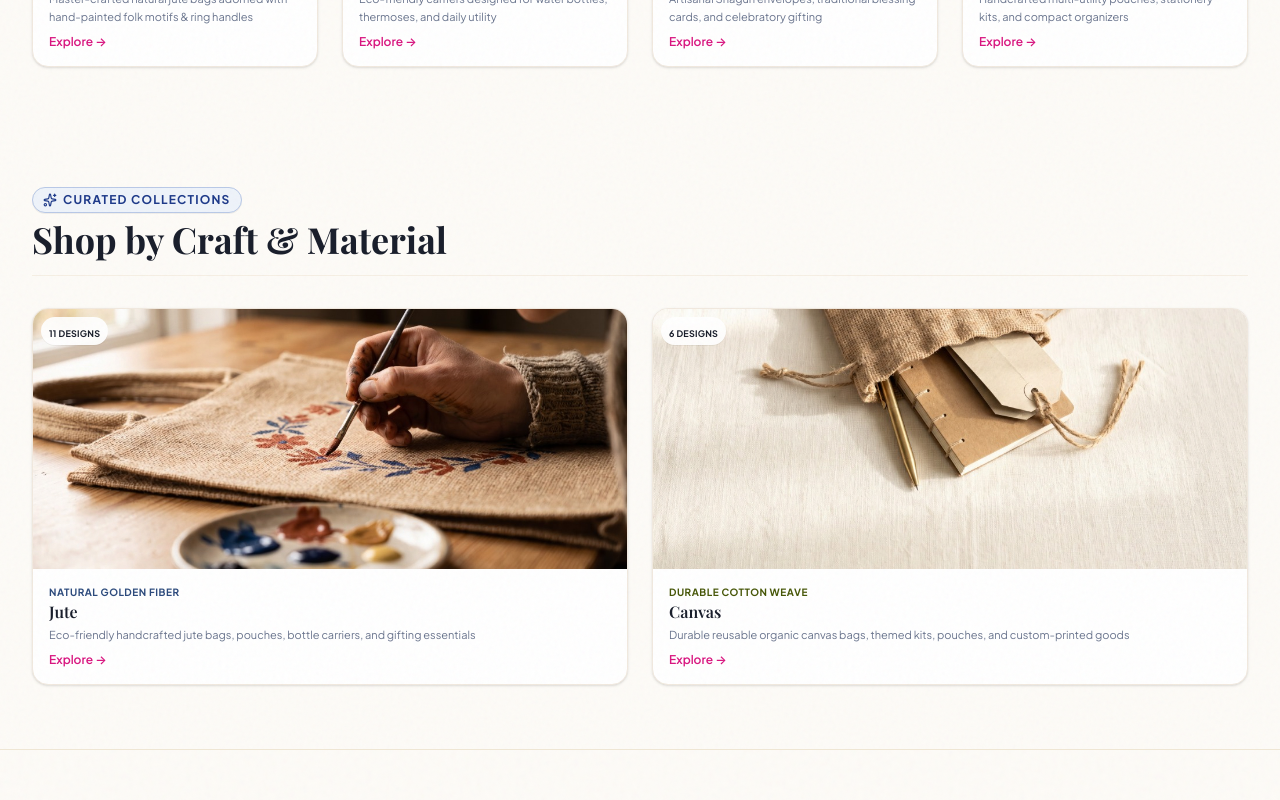
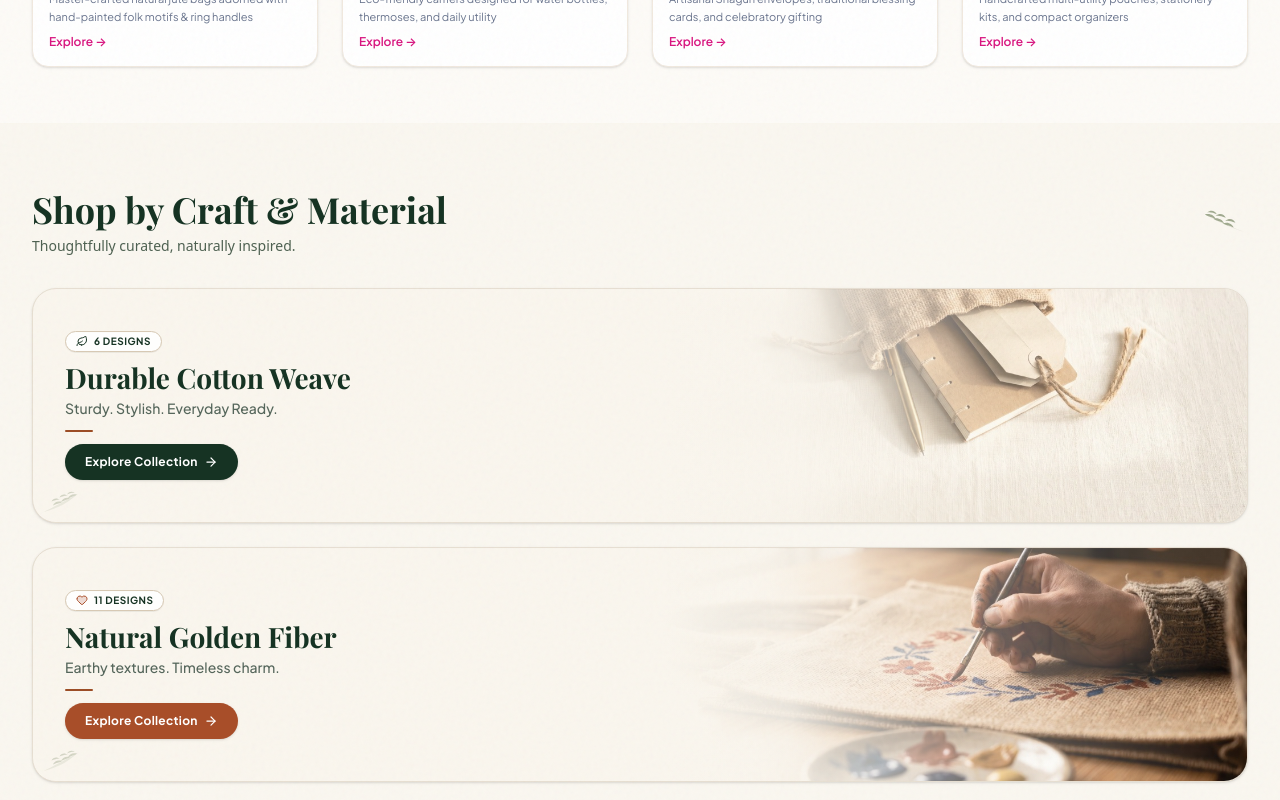
Before and after one commit to rajdeepsingh006/Countryside-Craft, a React (Vite) app in the folder client/: page / in a window 1280 px wide. Shown: the part 1300-2100 px from the top of the page. Built offline with nearby package versions, Linux system fonts and the light colour scheme; no server answers.

Commit message:
feat(categories): implement Shop by Craft & Material horizontal cards matching reference mockup

```diff
--- a/client/src/components/home/CategoryTiles.jsx
+++ b/client/src/components/home/CategoryTiles.jsx
@@ -1,127 +1,190 @@
 import React from 'react';
-import { Sparkles } from 'lucide-react';
+import { ArrowRight, Leaf, Heart } from 'lucide-react';
 import { useStore } from '../../context/StoreContext';
 import { getAssetUrl } from '../../utils/assetHelper';
 
-const CATEGORY_THUMBNAILS = {
-  'jute': '/images/categories/handpainted-jute.jpg',
-  'canvas': '/images/categories/travel-stationery.jpg',
-  'utility-bottle-bags': '/images/categories/utility-bottle-bags.jpg',
-  'handpainted-jute': '/images/categories/handpainted-jute.jpg',
-  'festive-gifting': '/images/categories/festive-gifting.jpg',
-  'travel-stationery': '/images/categories/travel-stationery.jpg',
+// Botanical Olive Sprig for section header
+const HeaderOliveSprig = ({ className = 'w-10 h-8' }) => (
+  <svg viewBox="0 0 80 50" fill="currentColor" xmlns="http://www.w3.org/2000/svg" className={className}>
+    <path d="M75 42 C45 32 25 22 5 10 C18 18 38 28 75 42 Z" opacity="0.35" />
+    <path d="M8 12 C18 10 24 14 26 20 C18 16 11 15 8 12 Z" />
+    <path d="M22 19 C32 17 38 22 40 27 C32 23 25 22 22 19 Z" />
+    <path d="M38 27 C48 24 54 29 56 34 C48 30 41 30 38 27 Z" />
+    <path d="M12 9 C18 4 25 6 28 12 C22 9 16 8 12 9 Z" />
+    <path d="M26 15 C33 9 40 12 43 18 C36 15 30 14 26 15 Z" />
+    <path d="M42 23 C49 17 56 20 59 26 C52 23 46 22 42 23 Z" />
+  </svg>
+);
+
+// Botanical Watermark for card corner
+const CardOliveWatermark = ({ className = 'w-8 h-6' }) => (
+  <svg viewBox="0 0 80 50" fill="currentColor" xmlns="http://www.w3.org/2000/svg" className={className}>
+    <path d="M5 45 C35 38 55 25 75 8 C60 16 40 28 5 45 Z" opacity="0.4" />
+    <path d="M72 10 C62 8 56 12 54 18 C62 14 69 13 72 10 Z" />
+    <path d="M58 17 C48 15 42 20 40 25 C48 21 55 20 58 17 Z" />
+    <path d="M42 25 C32 22 26 27 24 32 C32 28 39 28 42 25 Z" />
+    <path d="M68 7 C62 2 55 4 52 10 C58 7 64 6 68 7 Z" />
+    <path d="M54 13 C47 7 40 10 37 16 C44 13 50 12 54 13 Z" />
+    <path d="M38 21 C31 15 24 18 21 24 C28 21 34 20 38 21 Z" />
+  </svg>
+);
+
+const CATEGORY_CUSTOM_DATA = {
+  canvas: {
+    displayTitle: 'Durable Cotton Weave',
+    tagline: 'Sturdy. Stylish. Everyday Ready.',
+    btnColor: 'bg-[#163323] hover:bg-[#204430]',
+    badgeIcon: 'leaf',
+    fallbackImage: '/images/categories/travel-stationery.jpg',
+  },
+  jute: {
+    displayTitle: 'Natural Golden Fiber',
+    tagline: 'Earthy textures. Timeless charm.',
+    btnColor: 'bg-[#A84E29] hover:bg-[#914120]',
+    badgeIcon: 'heart',
+    fallbackImage: '/images/categories/handpainted-jute.jpg',
+  },
 };
 
 export const CategoryTiles = ({ onNavigate }) => {
   const { categories, products } = useStore();
 
-  const getSubTag = (slug = '', name = '') => {
-    const lower = (slug + ' ' + name).toLowerCase();
-    if (lower.includes('jute')) return 'Natural Golden Fiber';
-    if (lower.includes('canvas')) return 'Durable Cotton Weave';
-    if (lower.includes('stationery') || lower.includes('travel')) return 'Essentials & Kits';
-    if (lower.includes('card') || lower.includes('shagun') || lower.includes('festive')) return 'Festive Gifting';
-    if (lower.includes('hand-painted') || lower.includes('handpainted')) return 'Artisan Painted';
-    if (lower.includes('bottle') || lower.includes('utility')) return 'Eco Utility';
-    if (lower.includes('block') || lower.includes('dabu')) return 'Artisan Craft';
-    if (lower.includes('botanical') || lower.includes('floral')) return 'Heritage Art';
-    return 'Sustainable Goods';
-  };
+  // Sort canvas first and jute second to match user reference mockup order
+  const sortedCategories = [...categories].sort((a, b) => {
+    const slugA = (a.slug || a.name || '').toLowerCase();
+    const slugB = (b.slug || b.name || '').toLowerCase();
+    if (slugA.includes('canvas')) return -1;
+    if (slugB.includes('canvas')) return 1;
+    if (slugA.includes('jute')) return -1;
+    if (slugB.includes('jute')) return 1;
+    return 0;
+  });
 
   return (
-    <section className="py-8 sm:py-16 bg-[#FDFBF7] texture-canvas">
+    <section className="py-8 sm:py-16 bg-[#FAF7F0] texture-canvas border-b border-[#EADDC6]/60">
       <div className="max-w-7xl mx-auto px-4 sm:px-6 lg:px-8">
-        <div className="flex items-end justify-between mb-4 sm:mb-8 pb-2 sm:pb-4 border-b border-[#EADDC6]/40">
+
+        {/* Section Header Matching Reference Mockup */}
+        <div className="flex items-center justify-between mb-5 sm:mb-8">
           <div>
-            <div className="inline-flex items-center space-x-1.5 text-xs font-bold uppercase tracking-widest text-[#1E3A8A] bg-[#EEF3FA] border border-[#B9C9E7] px-2.5 py-1 rounded-full mb-1.5 shadow-2xs">
-              <Sparkles className="w-3.5 h-3.5 text-[#1E3A8A]" />
-              <span>Curated Collections</span>
-            </div>
-            <h2 className="text-xl sm:text-3xl md:text-4xl font-serif-display font-bold text-[#1A1F2C]">
+            <h2 className="text-2xl sm:text-3xl md:text-4xl font-serif-display font-bold text-[#163323] leading-tight">
               Shop by Craft &amp; Material
             </h2>
+            <p className="text-xs sm:text-sm text-[#4E6151] font-sans mt-0.5 sm:mt-1">
+              Thoughtfully curated, naturally inspired.
+            </p>
+          </div>
+
+          {/* Decorative Botanical Olive Sprig in Header */}
+          <div className="text-[#8C9879] opacity-80 shrink-0 ml-3">
+            <HeaderOliveSprig className="w-10 h-7 sm:w-12 sm:h-9" />
           </div>
         </div>
 
-        {/* Full-width Responsive Grid */}
-        <div className={`grid grid-cols-1 sm:grid-cols-2 gap-4 sm:gap-6 w-full ${
-          categories.length > 2 ? 'lg:grid-cols-4' : ''
-        }`}>
-          {categories.map((cat, idx) => {
-            const count = products.filter((p) => (p.category?.slug || p.category) === cat.slug).length;
-            const subTag = getSubTag(cat.slug, cat.name);
-            const fallbackThumbnail = CATEGORY_THUMBNAILS[cat.slug] || '';
-            const rawImage = cat.image || fallbackThumbnail;
-            const imageSrc = rawImage ? getAssetUrl(rawImage) : '';
+        {/* Stacked Full-Width Horizontal Category Cards */}
+        <div className="flex flex-col gap-4 sm:gap-6 w-full">
+          {sortedCategories.map((cat, idx) => {
+            const count = products.filter(
+              (p) => (p.category?.slug || p.category) === cat.slug || p.categoryObj?._id === cat._id
+            ).length;
+
+            const slug = (cat.slug || '').toLowerCase();
+            const isCanvas = slug.includes('canvas');
+            const isJute = slug.includes('jute');
+
+            const customData = isCanvas
+              ? CATEGORY_CUSTOM_DATA.canvas
+              : isJute
+              ? CATEGORY_CUSTOM_DATA.jute
+              : {
+                  displayTitle: cat.name,
+                  tagline: cat.description || 'Thoughtfully crafted artisan goods.',
+                  btnColor: idx % 2 === 0 ? 'bg-[#163323] hover:bg-[#204430]' : 'bg-[#A84E29] hover:bg-[#914120]',
+                  badgeIcon: idx % 2 === 0 ? 'leaf' : 'heart',
+                  fallbackImage: cat.image || '/images/categories/handpainted-jute.jpg',
+                };
+
+            const imageSrc = cat.image ? getAssetUrl(cat.image) : getAssetUrl(customData.fallbackImage);
 
             return (
               <div
-                key={cat._id}
+                key={cat._id || cat.slug || idx}
                 onClick={() => {
                   onNavigate('products', cat.slug);
                   window.scrollTo({ top: 0, behavior: 'smooth' });
                 }}
-                className="w-full rounded-2xl overflow-hidden bg-white shadow-sm flex flex-col border border-[#F1E9DF] hover:shadow-xl hover:-translate-y-1 transition-all duration-300 cursor-pointer group"
+                className="relative w-full rounded-3xl overflow-hidden bg-[#FAF6EE] border border-[#E7DFD2] shadow-sm hover:shadow-md transition-all duration-300 cursor-pointer group min-h-[190px] sm:min-h-[220px] md:min-h-[235px] flex items-center"
               >
-                {/* Card Image */}
-                <div className="relative w-full h-[155px] sm:h-[220px] md:h-[260px] bg-[#FAF7F2] overflow-hidden">
-                  {imageSrc ? (
+                {/* Right Side Category Image with Smooth Gradient Mask into Parchment */}
+                <div className="absolute right-0 top-0 bottom-0 w-[58%] sm:w-[50%] md:w-[48%] h-full overflow-hidden select-none">
                   <img
                     src={imageSrc}
-                      alt={cat.name}
+                    alt={customData.displayTitle}
                     onError={(e) => {
-                        if (fallbackThumbnail && e.currentTarget.src !== getAssetUrl(fallbackThumbnail)) {
-                          e.currentTarget.src = getAssetUrl(fallbackThumbnail);
+                      if (customData.fallbackImage && e.currentTarget.src !== getAssetUrl(customData.fallbackImage)) {
+                        e.currentTarget.src = getAssetUrl(customData.fallbackImage);
                       }
                     }}
-                      className="w-full h-full object-cover group-hover:scale-105 transition-transform duration-500"
+                    className="w-full h-full object-cover object-center group-hover:scale-105 transition-transform duration-700 ease-out"
                   />
+                  {/* Subtle radial & linear blend so photo fades seamlessly into card background */}
+                  <div
+                    className="absolute inset-0 pointer-events-none"
+                    style={{
+                      background: 'linear-gradient(90deg, #FAF6EE 0%, rgba(250,246,238,0.92) 22%, rgba(250,246,238,0.4) 55%, transparent 100%)',
+                    }}
+                  />
+                </div>
+
+                {/* Left Side Content Over Parchment */}
+                <div className="relative z-10 w-[68%] sm:w-[58%] md:w-[54%] p-4 sm:p-6 md:p-8 flex flex-col justify-center items-start text-left">
+
+                  {/* Design Count Pill Badge */}
+                  <div className="inline-flex items-center space-x-1.5 px-2.5 py-0.5 rounded-full bg-white/90 border border-[#D5C7B2] shadow-2xs mb-2">
+                    {customData.badgeIcon === 'heart' ? (
+                      <Heart className="w-3 h-3 text-[#A84E29] fill-[#A84E29]/20" aria-hidden="true" />
                     ) : (
-                    <div className="w-full h-full bg-gradient-to-br from-[#FDFBF7] via-[#F5ECE1] to-[#EBE0D3] flex flex-col items-center justify-center p-3 text-center border-b border-[#E8DDCE]">
-                      <div className="w-12 h-12 rounded-2xl bg-white/80 border border-[#E5D7C7] flex items-center justify-center text-[#D91680] shadow-2xs mb-2 group-hover:scale-110 transition-transform">
-                        <Sparkles className="w-6 h-6" />
-                      </div>
-                      <span className="font-brand-script text-base sm:text-lg text-[#1A1F2C] leading-none">
-                        Countryside Craft
-                      </span>
-                      <span className="text-[9px] uppercase tracking-wider text-[#8A7A6C] font-bold mt-1">
-                        Artisan Collection
+                      <Leaf className="w-3 h-3 text-[#163323]" aria-hidden="true" />
+                    )}
+                    <span className="text-[10px] font-bold uppercase tracking-wider text-[#163323]">
+                      {count} {count === 1 ? 'DESIGN' : 'DESIGNS'}
                     </span>
                   </div>
-                  )}
-                  <div className="absolute top-2 left-2 px-2 py-0.5 rounded-full bg-white/90 backdrop-blur-sm shadow-2xs">
-                    <span className="text-[9px] uppercase tracking-wide text-[#1A1F2C] font-bold">
-                      {count} {count === 1 ? 'Design' : 'Designs'}
-                    </span>
-                  </div>
+
+                  {/* Serif Category Title */}
+                  <h3 className="font-serif-display font-bold text-xl sm:text-2xl md:text-[28px] text-[#163323] leading-tight group-hover:text-[#8F3D1F] transition-colors">
+                    {customData.displayTitle}
+                  </h3>
+
+                  {/* Subtitle / Tagline */}
+                  <p className="text-xs sm:text-sm text-[#55665B] mt-1 font-medium leading-snug">
+                    {customData.tagline}
+                  </p>
+
+                  {/* Terracotta Divider Bar */}
+                  <div className="w-7 h-[2px] bg-[#9C4D26] rounded-full my-2.5 sm:my-3" />
+
+                  {/* Action Button */}
+                  <button
+                    type="button"
+                    className={`px-4 sm:px-5 py-2 sm:py-2.5 rounded-full text-white text-[11px] sm:text-xs font-bold tracking-wide shadow-sm flex items-center space-x-1.5 transition-all group-hover:shadow-md active:scale-95 cursor-pointer ${customData.btnColor}`}
+                  >
+                    <span>Explore Collection</span>
+                    <ArrowRight className="w-3.5 h-3.5 transition-transform group-hover:translate-x-1" aria-hidden="true" />
+                  </button>
+
                 </div>
 
-                {/* Card Content */}
-                <div className="p-2.5 sm:p-4 flex flex-col justify-between flex-1">
-                  <div>
-                    <span className={`text-[9px] sm:text-[10px] uppercase tracking-wider font-bold block ${
-                      idx % 2 === 0 ? 'text-[#2D4B7D]' : 'text-[#475708]'
-                    }`}>
-                      {subTag}
-                    </span>
-                    <h3 className="text-[13px] sm:text-base font-semibold text-[#1A1F2C] mt-0.5 leading-tight group-hover:text-[#D91680] transition-colors line-clamp-2">
-                      {cat.name}
-                    </h3>
-                    {cat.description && (
-                      <p className="text-[11px] text-[#6A758E] mt-1 line-clamp-2 leading-relaxed hidden sm:block">
-                        {cat.description}
-                      </p>
-                    )}
+                {/* Decorative Botanical Watermark in Bottom-Left Corner */}
+                <div className="absolute bottom-1.5 left-2 pointer-events-none text-[#8C9879] opacity-35">
+                  <CardOliveWatermark className="w-8 h-6 sm:w-10 sm:h-7" />
                 </div>
-                  <span className="text-[11px] sm:text-xs text-[#D91680] flex items-center gap-0.5 mt-2 font-semibold">
-                    <span>Explore</span>
-                    <span className="transform group-hover:translate-x-1 transition-transform">→</span>
-                  </span>
-                </div>
+
               </div>
             );
           })}
         </div>
+
       </div>
     </section>
   );
```
Lines whose indentation alone changed are shown as unchanged.
